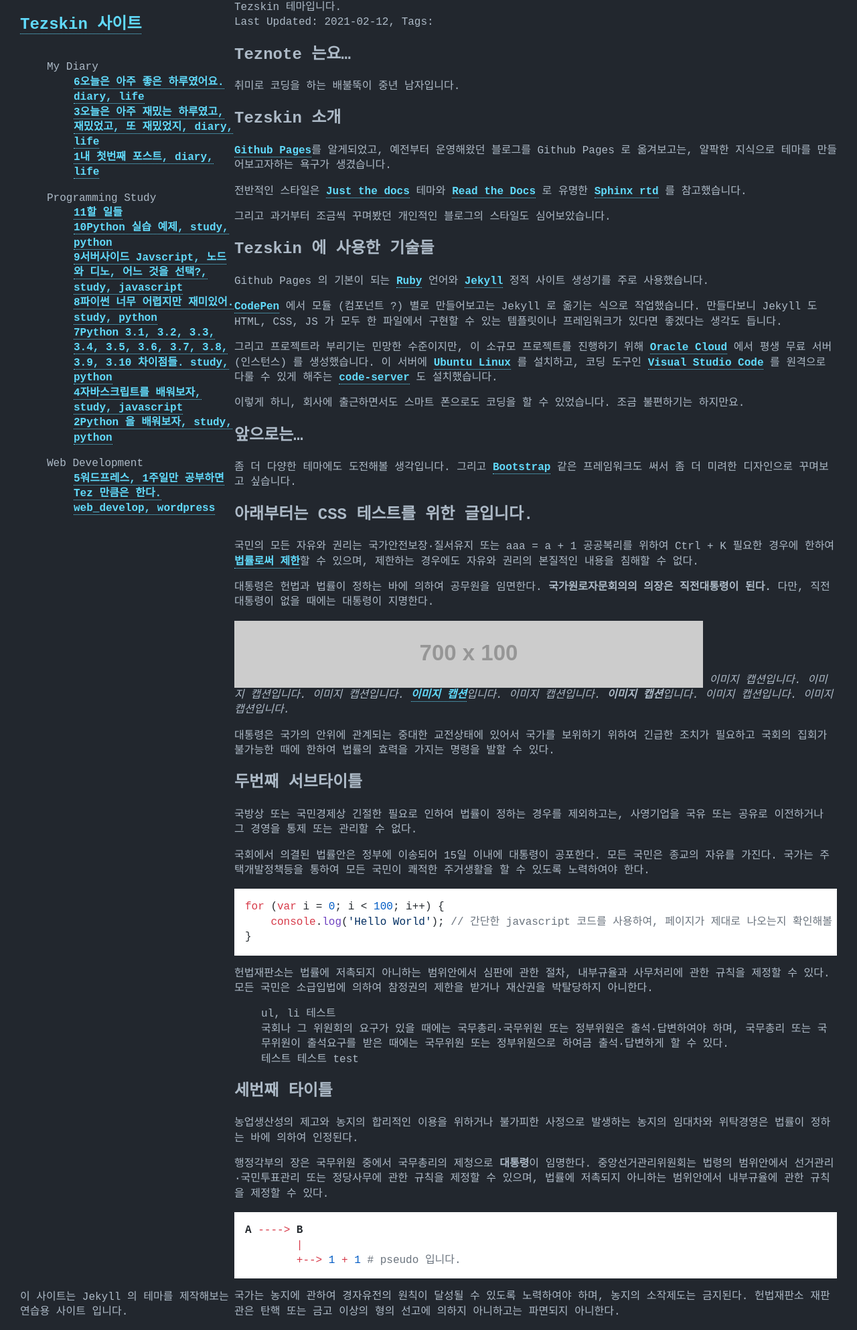
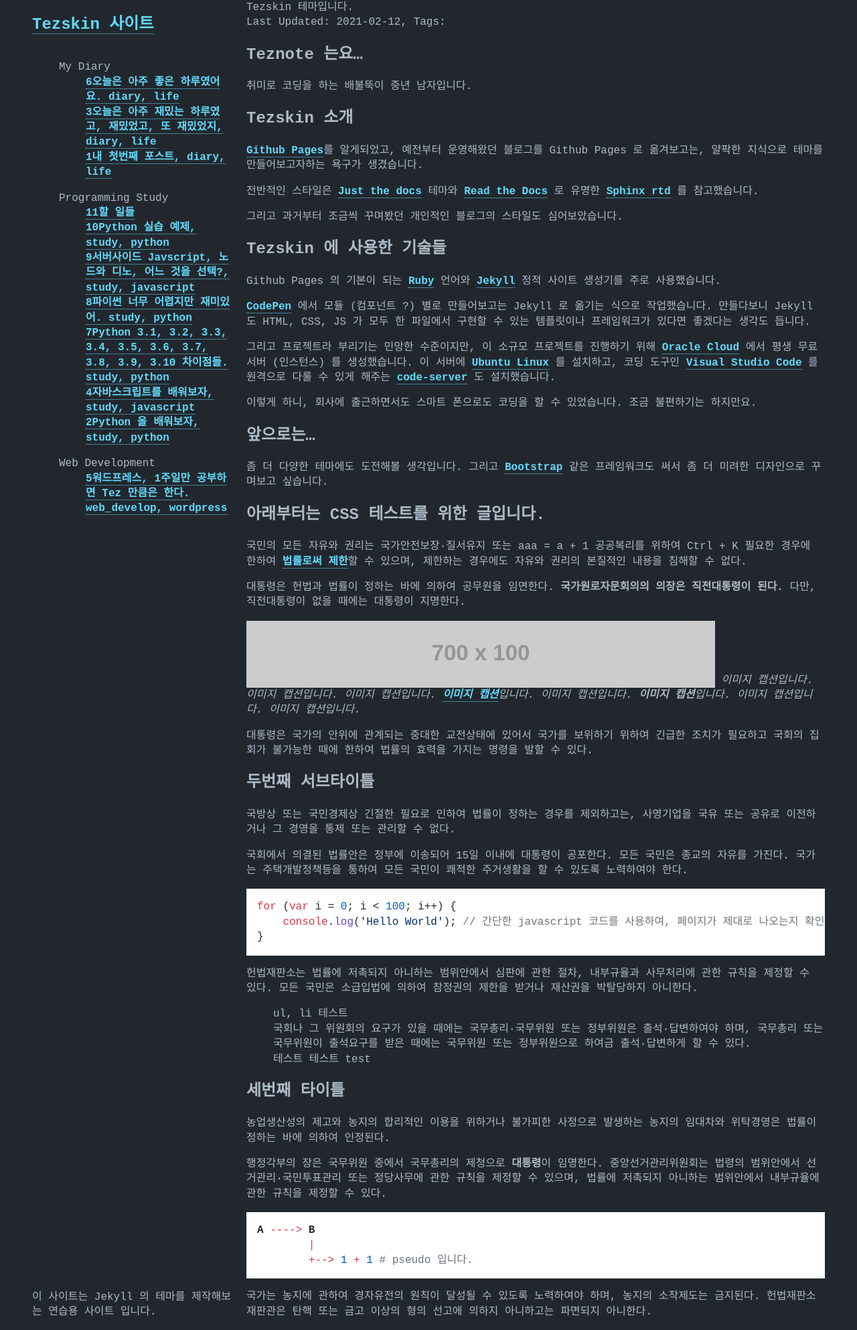
Before and after one commit to teznote/tezskin, a Jekyll site: the page built from index.md, in a window 1280 px wide. Shown: the whole page at 67% size. Built offline with Jekyll 4.4.1, drawn with Linux system fonts in a browser that asks for light colours; nearby versions of some CDN libraries; some web fonts are replaced; a style sheet for code colours, icons or effects is not loaded.

Commit message:
Update style4.scss

```diff
--- a/assets/style4.scss
+++ b/assets/style4.scss
@@ -4,10 +4,13 @@
 // Global
 html {
     --sb-width: 320px;
+    --ct-width: 880px;
+    --height: calc(var(--vh, 1vh) * 100);
     --color: #adbac7;
     --body-bg-color: #22272e;
     --a-color: #61dafb;
 }
+/*
 *::-webkit-scrollbar {
     width: 7px;
 }
@@ -17,9 +20,10 @@ html {
 *::-webkit-scrollbar-track {
     background-color: var(--color);
 }
+*/
 html, body {
     width: 100%;
-    height: calc(var(--vh, 1vh) * 100);
+    height: var(--height);
     font-family: 'Hack', 'NanumSquareRound', monospace;
     font-weight: 400;
     font-size: 16px;
@@ -55,15 +59,21 @@ a, a:link, a:visited, a:hover, a:active {
 
 // Layout
 .layout {
-    width: 100%;
+    width: calc(var(--sb-width) + var(--ct-width));
     height: 100%;
+    margin: 0 auto;
     overflow: hidden;
-    display: flex;
+    position: relative;
     .left {
-        flex: 1 0 var(--sb-width);
+        position: absolute;
+        top: 0;
+        left: 0;
+        right: var(--ct-width);
+        bottom: 0;
         display: flex;
         flex-direction: row-reverse;
         .sb {
+            padding: 0 8px;
             width: var(--sb-width);
             display: flex;
             flex-direction: column;
@@ -74,6 +84,10 @@ a, a:link, a:visited, a:hover, a:active {
                 flex: 1 0 0;
                 overflow-y: scroll;
                 height: 100%;
+                scrollbar-width: none;
+                &::-webkit-scrollbar {
+                    display: none;
+                }
             }
             .sb-footer {
                 flex: 0 0 60px;
@@ -81,12 +95,20 @@ a, a:link, a:visited, a:hover, a:active {
         }
     }
     .right {
-        flex: 1 0 900px;
-//         width:
+        position: absolute;
+        top: 0;
+        left: var(--sb-width);
+        right: 0;
+        bottom: 0;
         .ct {
+            padding: 0 8px;
             max-width: 900px;
             overflow-y: scroll;
             height: 100%;
+            scrollbar-width: none;
+            &::-webkit-scrollbar {
+                display: none;
+            }
         }
     }
 }
```
